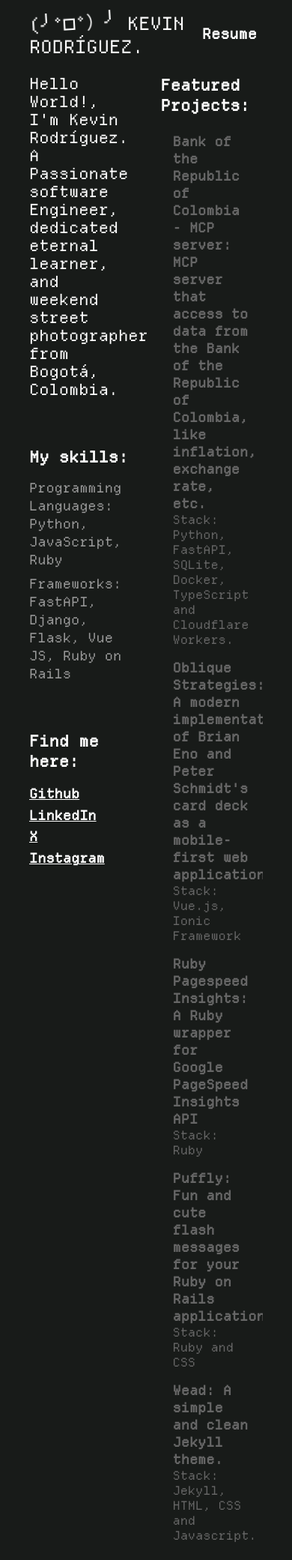
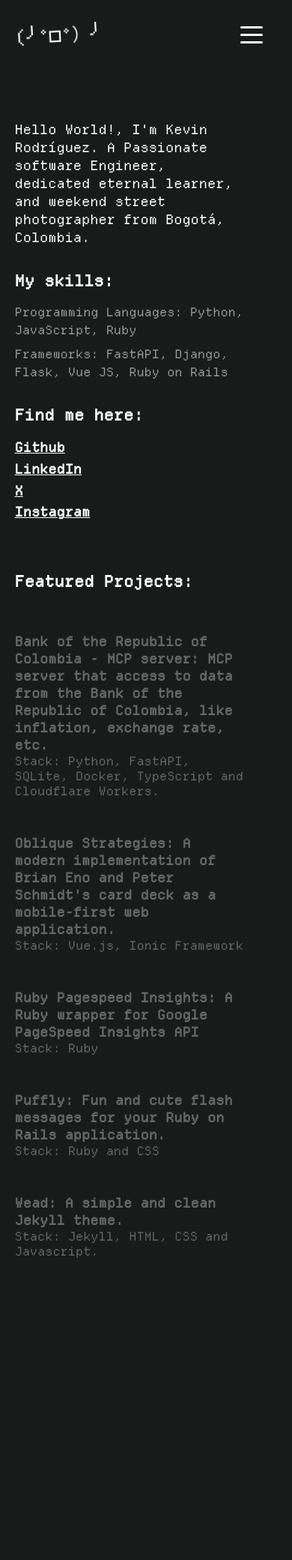
Before and after one commit to kevyder/kevyder.github.io, a Jekyll site: the page built from index.markdown, in a window 390 px wide. Shown: the whole page at 75% size. Built offline with Jekyll 4.4.1, drawn with Linux system fonts in a browser that asks for light colours; after the commit the page ends 1766 px from its top, so only the background shows below that.

Commit message:
feat: make website responsive

```diff
--- a/_includes/head.html
+++ b/_includes/head.html
@@ -34,4 +34,5 @@
   <link rel="shortcut icon" href="favicon.ico" />
   <title>{{ site.title }}</title>
   <link rel="stylesheet" href="{{ "/assets/css/styles.css" | prepend: site.baseurl }}">
+  <script src="{{ "/assets/js/app.js" | prepend: site.baseurl }}"></script>
 </head>
--- a/_includes/header.html
+++ b/_includes/header.html
@@ -1,7 +1,7 @@
 <header>
   <nav class="nav-bar">
     <ul class="logo">
-      <li><h1 class="title"><span class="ascii-art">(╯°□°）╯</span> Kevin Rodríguez.</h1></li>
+      <li><h1 class="title"><span class="ascii-art">(╯°□°）╯</span> <span class="name">Kevin Rodríguez.</span></h1></li>
     </ul>
     <ul class="mobile-button">
       <div class="lines-button"></div>
--- a/_sass/header.scss
+++ b/_sass/header.scss
@@ -36,12 +36,21 @@ header {
 .logo {
   display: inline-block;
   margin-left: 10%;
+  @media (max-width: 768px) {
+    margin-left: 5%;
+  }
 }
 .mobile-button {
   width: 30px;
   height: 50px;
   margin-right: 10%;
   display: none;
+  cursor: pointer;
+  z-index: 100;
+
+  @media (max-width: 768px) {
+    display: block;
+  }
 }
 .lines-button {
   height: 3px;
@@ -89,11 +98,36 @@ header {
   font-weight: 400;
   margin: 0;
   text-transform: uppercase;
+
+  .name {
+    display: inline-block;
+    @media (max-width: 768px) {
+      display: none;
+    }
+  }
 }
 .container-options {
   margin-right: 10%;
   display: flex;
   justify-content: space-around;
+
+  @media (max-width: 768px) {
+    position: fixed;
+    top: 0;
+    right: -100%;
+    height: 100vh;
+    width: 100%;
+    background-color: rgba(0, 0, 0, 0.9);
+    flex-direction: column;
+    align-items: center;
+    justify-content: center;
+    margin: 0;
+    transition: right 0.3s ease-in-out;
+
+    &.active {
+      right: 0;
+    }
+  }
 }
 .option {
   a {
--- a/_sass/main-section.scss
+++ b/_sass/main-section.scss
@@ -1,22 +1,41 @@
 .main {
-  height: 90%;
+  min-height: 90%;
   width: 100%;
   display: flex;
+
+  @media (max-width: 768px) {
+    flex-direction: column;
+    width: 80%;
+    margin: 10% 5%;
+  }
 
   // about me section
   .about {
     width: 35%;
     margin: 2.5% 5% 2.5% 10%;
 
+    @media (max-width: 768px) {
+      width: 100%;
+      margin: 2rem 0;
+    }
+
     .description {
       font-size: 1.3rem;
       line-height: 1.5rem;
       margin-bottom: 2rem;
+
+      @media (max-width: 768px) {
+        font-size: 1.1rem;
+      }
     }
 
     .about-title {
       font-size: 1.3rem;
       margin: 4rem 0 1rem 0;
+
+      @media (max-width: 768px) {
+        margin: 2rem 0 1rem 0;
+      }
     }
 
     .skills {
@@ -25,10 +44,18 @@
       margin-bottom: 2rem;
       color: #999999;
 
+      @media (max-width: 768px) {
+        margin-bottom: 1.5rem;
+      }
+
       .skill {
         font-size: 1.1rem;
         margin-bottom: 0.5rem;
         line-height: 1.5rem;
+
+        @media (max-width: 768px) {
+          font-size: 1rem;
+        }
       }
     }
 
@@ -54,6 +81,11 @@
     width: 35%;
     margin: 2.5% 10% 2.5% 5%;
 
+    @media (max-width: 768px) {
+      width: 100%;
+      margin: 2rem 0;
+    }
+
     .projects-title {
       font-size: 1.3rem;
     }
@@ -62,6 +94,10 @@
       display: block;
       margin: 0 auto 1rem auto;
       overflow-x: hidden;
+
+      @media (max-width: 768px) {
+        margin: 1rem 0;
+      }
     }
 
     .project_link {
@@ -82,6 +118,10 @@
         border-bottom: 1px solid #ffffff;
         color: #ffffff;
       }
+
+      @media (max-width: 768px) {
+        padding: 1.5rem 0 1.5rem 0;
+      }
     }
 
     .project_title {
--- /dev/null
+++ b/assets/js/app.js
@@ -0,0 +1,33 @@
+document.addEventListener('DOMContentLoaded', () => {
+  const mobileButton = document.querySelector('.mobile-button');
+  const menuOptions = document.querySelector('.container-options');
+  const linesButton = document.querySelector('.lines-button');
+
+  mobileButton.addEventListener('click', () => {
+    menuOptions.classList.toggle('active');
+    linesButton.classList.toggle('close-lines');
+
+    // Prevent scrolling when menu is open
+    document.body.style.overflow = menuOptions.classList.contains('active') ? 'hidden' : '';
+  });
+
+  // Close menu when clicking on a link
+  document.querySelectorAll('.container-options .option a').forEach(link => {
+    link.addEventListener('click', () => {
+      menuOptions.classList.remove('active');
+      linesButton.classList.remove('close-lines');
+      document.body.style.overflow = '';
+    });
+  });
+
+  // Close menu when clicking outside
+  document.addEventListener('click', (event) => {
+    if (!event.target.closest('.mobile-button') &&
+        !event.target.closest('.container-options') &&
+        menuOptions.classList.contains('active')) {
+      menuOptions.classList.remove('active');
+      linesButton.classList.remove('close-lines');
+      document.body.style.overflow = '';
+    }
+  });
+});
```
